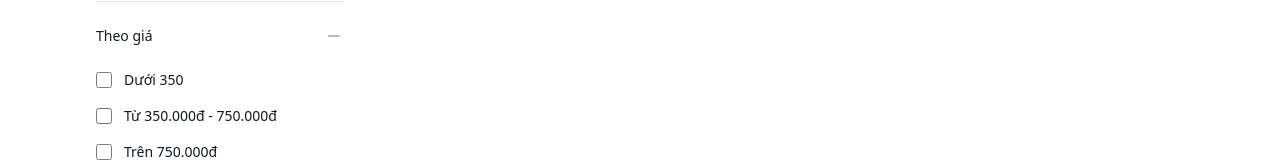
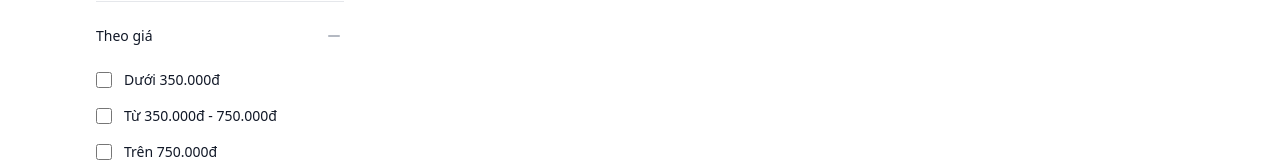
Before and after one commit to thanhdatho0/Web_Project_front_end, a React (Vite) app: page /subcategory/1 in a window 1280 px wide. Shown: the part 570-732 px from the top of the page. Built offline with nearby package versions, Linux system fonts and the light colour scheme; no server answers.

Commit message:
add categoryPage

```diff
--- a/src/Components/ContentComponents/ProductCatalog/ProductCatalog.tsx
+++ b/src/Components/ContentComponents/ProductCatalog/ProductCatalog.tsx
@@ -44,9 +44,9 @@ const filters = [
     id: "price",
     name: "Theo giá",
     options: [
-      { value: "duoi-350", label: "Dưới 350", checked: false },
+      { value: "duoi-350", label: "Dưới 350.000đ", checked: false },
       {
-        value: "350.000-750.000",
+        value: "350-750",
         label: "Từ 350.000đ - 750.000đ",
         checked: false,
       },
--- a/src/Components/NavBar/NavBar.tsx
+++ b/src/Components/NavBar/NavBar.tsx
@@ -4,6 +4,7 @@ import Search from "../Search/Search.tsx";
 import Cart from "./NavBarCart/Cart.tsx";
 import { ChangeEvent, useState } from "react";
 import NavigationList from "./Navigation/NavigationList.tsx";
+import { Link } from "react-router-dom";
 
 const NavBar = () => {
   const [search, setSearch] = useState<string>("");
@@ -21,7 +22,9 @@ const NavBar = () => {
     >
       <div className="flex flex-row items-center justify-between lg:w-[95%] xl:w-[95%] m-auto">
         <div className="left-side flex items-center gap-8 p-3">
-          <Logo logo_src={logo_img} />
+          <Link to="/">
+            <Logo logo_src={logo_img} />
+          </Link>
           <NavigationList />
         </div>
         <div className="right-side flex flex-row items-center gap-8 p-3 text-center">
--- /dev/null
+++ b/src/Pages/CategoryPage/CategoryPage.tsx
@@ -0,0 +1,9 @@
+import React from "react";
+
+interface Props {}
+
+const CategoryPage = (props: Props) => {
+  return <div>CategoryPage</div>;
+};
+
+export default CategoryPage;
```
Also changed, not shown: src/Components/NavBar/Navigation/NavigationList.tsx (+0 -146 lines).
